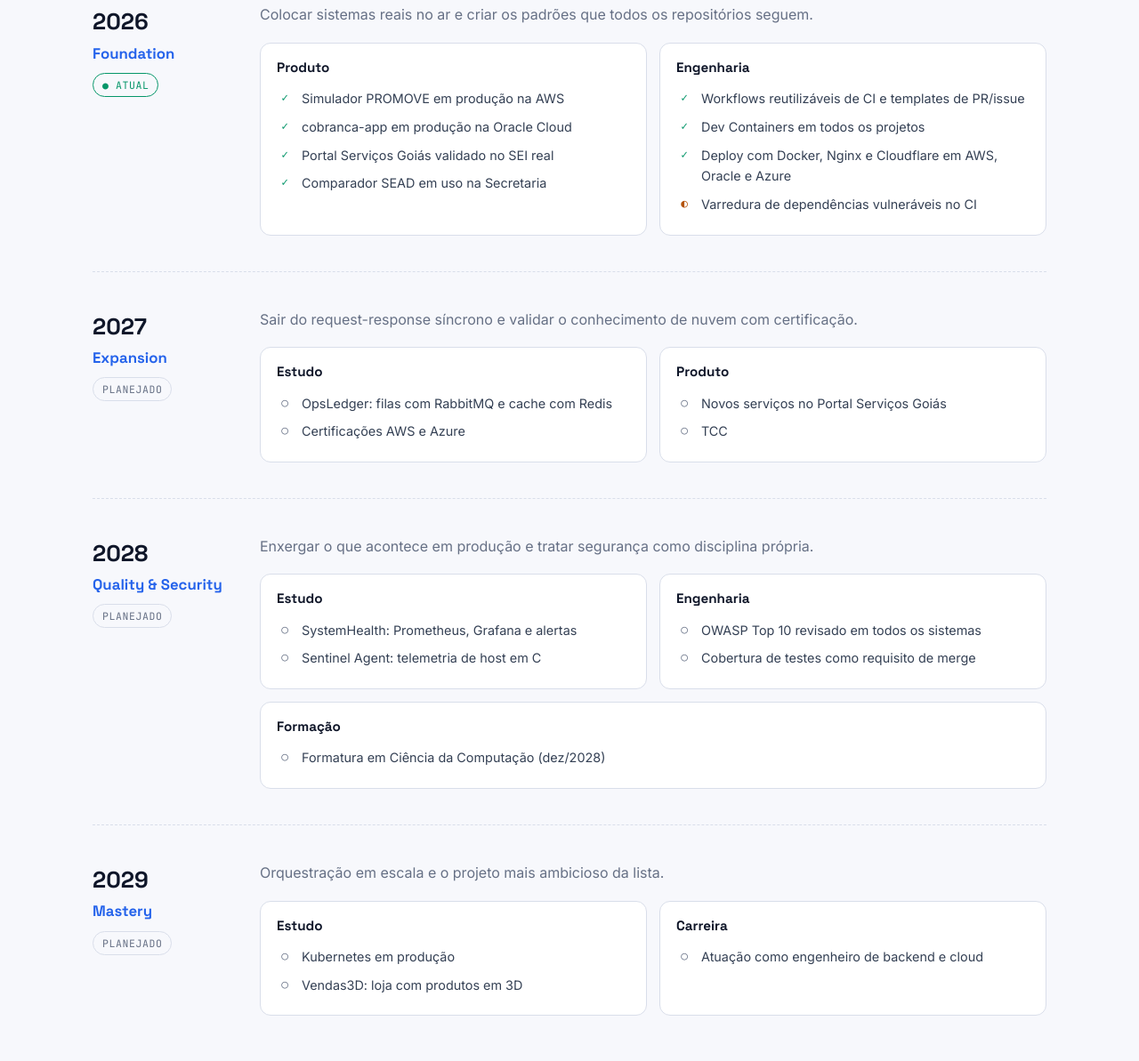
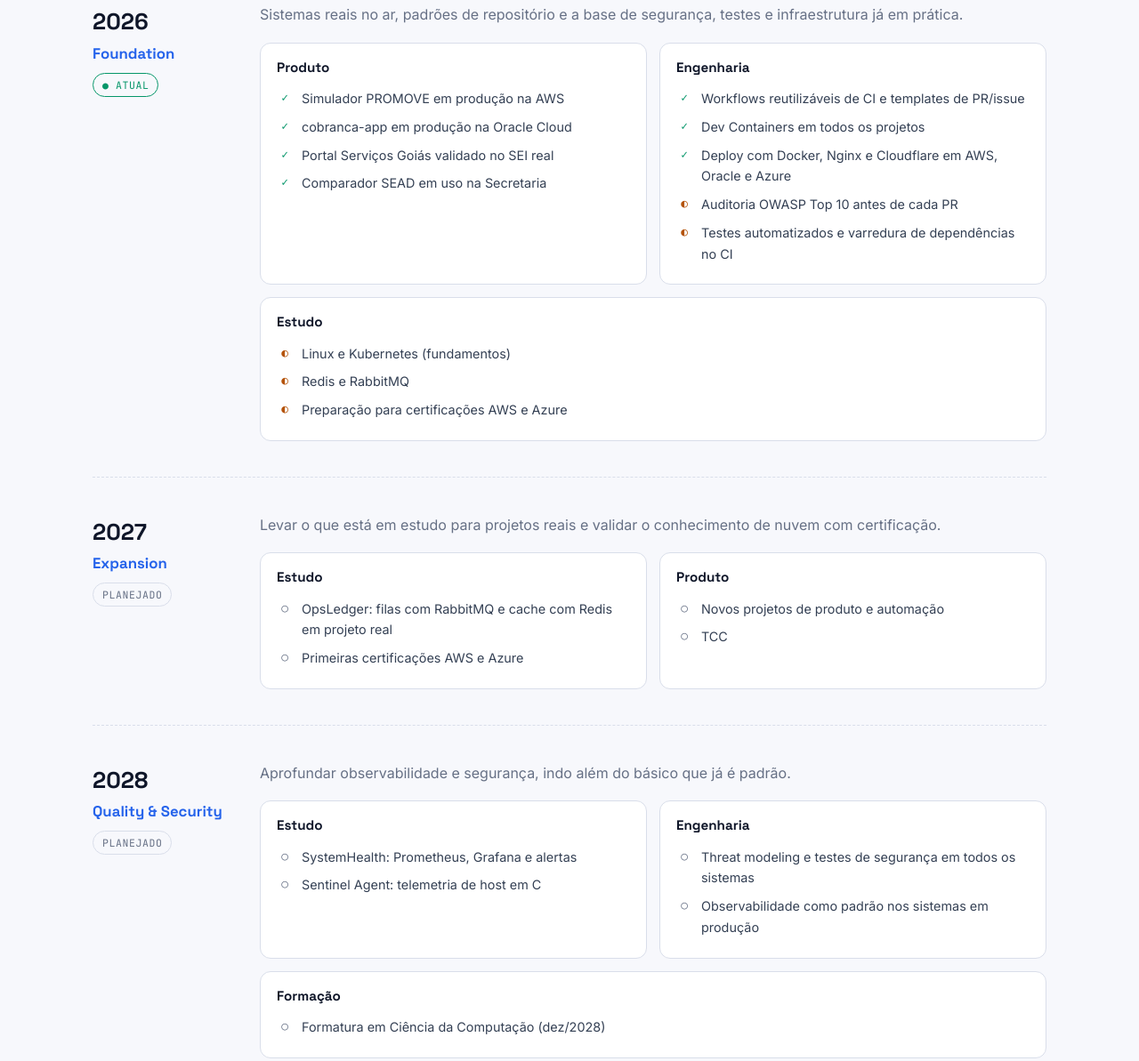
Before and after one commit to ArthemizLabs/.github, a plain HTML site: page site/roadmap.html in a window 1280 px wide. Shown: the part 604-1797 px from the top of the page at 89% size. Drawn offline with Linux system fonts and the light colour scheme.

Commit message:
fix(site): move current practices and studies to 2026 in roadmap
OWASP audits, automated tests, Linux, Kubernetes, Redis, RabbitMQ and cloud certification prep are in progress now. Replace the Portal services item with new product and automation projects.

```diff
--- a/site/roadmap.html
+++ b/site/roadmap.html
@@ -60,7 +60,7 @@
             <span class="badge badge-live"><span data-lang="pt">Atual</span><span data-lang="en">Current</span></span>
           </div>
           <div class="year-body">
-            <p><span data-lang="pt">Colocar sistemas reais no ar e criar os padrões que todos os repositórios seguem.</span><span data-lang="en">Ship real systems and set the standards every repository follows.</span></p>
+            <p><span data-lang="pt">Sistemas reais no ar, padrões de repositório e a base de segurança, testes e infraestrutura já em prática.</span><span data-lang="en">Real systems live, repository standards and the security, testing and infrastructure baseline already in practice.</span></p>
             <div class="milestones">
               <div class="milestone">
                 <h3><span data-lang="pt">Produto</span><span data-lang="en">Product</span></h3>
@@ -77,7 +77,16 @@
                   <li><span class="st st-done">✓</span><span><span data-lang="pt">Workflows reutilizáveis de CI e templates de PR/issue</span><span data-lang="en">Reusable CI workflows and PR/issue templates</span></span></li>
                   <li><span class="st st-done">✓</span><span><span data-lang="pt">Dev Containers em todos os projetos</span><span data-lang="en">Dev Containers in every project</span></span></li>
                   <li><span class="st st-done">✓</span><span><span data-lang="pt">Deploy com Docker, Nginx e Cloudflare em AWS, Oracle e Azure</span><span data-lang="en">Deploys with Docker, Nginx and Cloudflare on AWS, Oracle and Azure</span></span></li>
-                  <li><span class="st st-doing">◐</span><span><span data-lang="pt">Varredura de dependências vulneráveis no CI</span><span data-lang="en">Vulnerable dependency scanning in CI</span></span></li>
+                  <li><span class="st st-doing">◐</span><span><span data-lang="pt">Auditoria OWASP Top 10 antes de cada PR</span><span data-lang="en">OWASP Top 10 audit before every PR</span></span></li>
+                  <li><span class="st st-doing">◐</span><span><span data-lang="pt">Testes automatizados e varredura de dependências no CI</span><span data-lang="en">Automated tests and dependency scanning in CI</span></span></li>
+                </ul>
+              </div>
+              <div class="milestone">
+                <h3><span data-lang="pt">Estudo</span><span data-lang="en">Study</span></h3>
+                <ul>
+                  <li><span class="st st-doing">◐</span><span><span data-lang="pt">Linux e Kubernetes (fundamentos)</span><span data-lang="en">Linux and Kubernetes (fundamentals)</span></span></li>
+                  <li><span class="st st-doing">◐</span><span><span data-lang="pt">Redis e RabbitMQ</span><span data-lang="en">Redis and RabbitMQ</span></span></li>
+                  <li><span class="st st-doing">◐</span><span><span data-lang="pt">Preparação para certificações AWS e Azure</span><span data-lang="en">Preparing for AWS and Azure certifications</span></span></li>
                 </ul>
               </div>
             </div>
@@ -91,20 +100,20 @@
             <span class="badge badge-muted"><span data-lang="pt">Planejado</span><span data-lang="en">Planned</span></span>
           </div>
           <div class="year-body">
-            <p><span data-lang="pt">Sair do request-response síncrono e validar o conhecimento de nuvem com certificação.</span><span data-lang="en">Move beyond synchronous request-response and validate cloud knowledge with certification.</span></p>
+            <p><span data-lang="pt">Levar o que está em estudo para projetos reais e validar o conhecimento de nuvem com certificação.</span><span data-lang="en">Take what is being studied into real projects and validate cloud knowledge with certification.</span></p>
             <div class="milestones">
               <div class="milestone">
                 <h3><span data-lang="pt">Estudo</span><span data-lang="en">Study</span></h3>
                 <ul>
-                  <li><span class="st st-plan">○</span><span><span data-lang="pt">OpsLedger: filas com RabbitMQ e cache com Redis</span><span data-lang="en">OpsLedger: RabbitMQ queues and Redis caching</span></span></li>
-                  <li><span class="st st-plan">○</span><span><span data-lang="pt">Certificações AWS e Azure</span><span data-lang="en">AWS and Azure certifications</span></span></li>
+                  <li><span class="st st-plan">○</span><span><span data-lang="pt">OpsLedger: filas com RabbitMQ e cache com Redis em projeto real</span><span data-lang="en">OpsLedger: RabbitMQ queues and Redis caching in a real project</span></span></li>
+                  <li><span class="st st-plan">○</span><span><span data-lang="pt">Primeiras certificações AWS e Azure</span><span data-lang="en">First AWS and Azure certifications</span></span></li>
                 </ul>
               </div>
               <div class="milestone">
                 <h3><span data-lang="pt">Produto</span><span data-lang="en">Product</span></h3>
                 <ul>
-                  <li><span class="st st-plan">○</span><span><span data-lang="pt">Novos serviços no Portal Serviços Goiás</span><span data-lang="en">New services in Portal Serviços Goiás</span></span></li>
-                  <li><span class="st st-plan">○</span><span>TCC</span></li>
+                  <li><span class="st st-plan">○</span><span><span data-lang="pt">Novos projetos de produto e automação</span><span data-lang="en">New product and automation projects</span></span></li>
+                  <li><span class="st st-plan">○</span><span><span data-lang="pt">TCC</span><span data-lang="en">Final thesis</span></span></li>
                 </ul>
               </div>
             </div>
@@ -118,7 +127,7 @@
             <span class="badge badge-muted"><span data-lang="pt">Planejado</span><span data-lang="en">Planned</span></span>
           </div>
           <div class="year-body">
-            <p><span data-lang="pt">Enxergar o que acontece em produção e tratar segurança como disciplina própria.</span><span data-lang="en">See what happens in production and treat security as its own discipline.</span></p>
+            <p><span data-lang="pt">Aprofundar observabilidade e segurança, indo além do básico que já é padrão.</span><span data-lang="en">Go deeper into observability and security, beyond the baseline that is already standard.</span></p>
             <div class="milestones">
               <div class="milestone">
                 <h3><span data-lang="pt">Estudo</span><span data-lang="en">Study</span></h3>
@@ -130,8 +139,8 @@
               <div class="milestone">
                 <h3><span data-lang="pt">Engenharia</span><span data-lang="en">Engineering</span></h3>
                 <ul>
-                  <li><span class="st st-plan">○</span><span><span data-lang="pt">OWASP Top 10 revisado em todos os sistemas</span><span data-lang="en">OWASP Top 10 review across all systems</span></span></li>
-                  <li><span class="st st-plan">○</span><span><span data-lang="pt">Cobertura de testes como requisito de merge</span><span data-lang="en">Test coverage as a merge requirement</span></span></li>
+                  <li><span class="st st-plan">○</span><span><span data-lang="pt">Threat modeling e testes de segurança em todos os sistemas</span><span data-lang="en">Threat modeling and security testing across all systems</span></span></li>
+                  <li><span class="st st-plan">○</span><span><span data-lang="pt">Observabilidade como padrão nos sistemas em produção</span><span data-lang="en">Observability as the default in production systems</span></span></li>
                 </ul>
               </div>
               <div class="milestone">
```
Also changed, not shown: site/index.html (+3 -3 lines).
